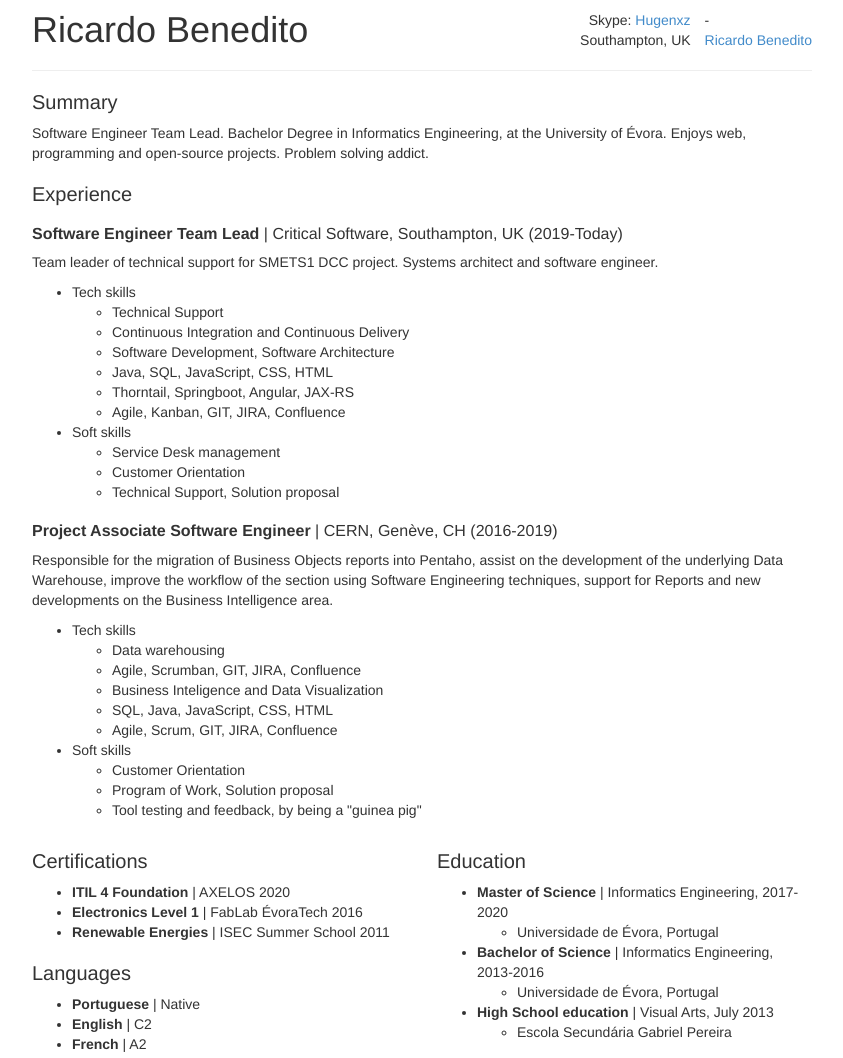
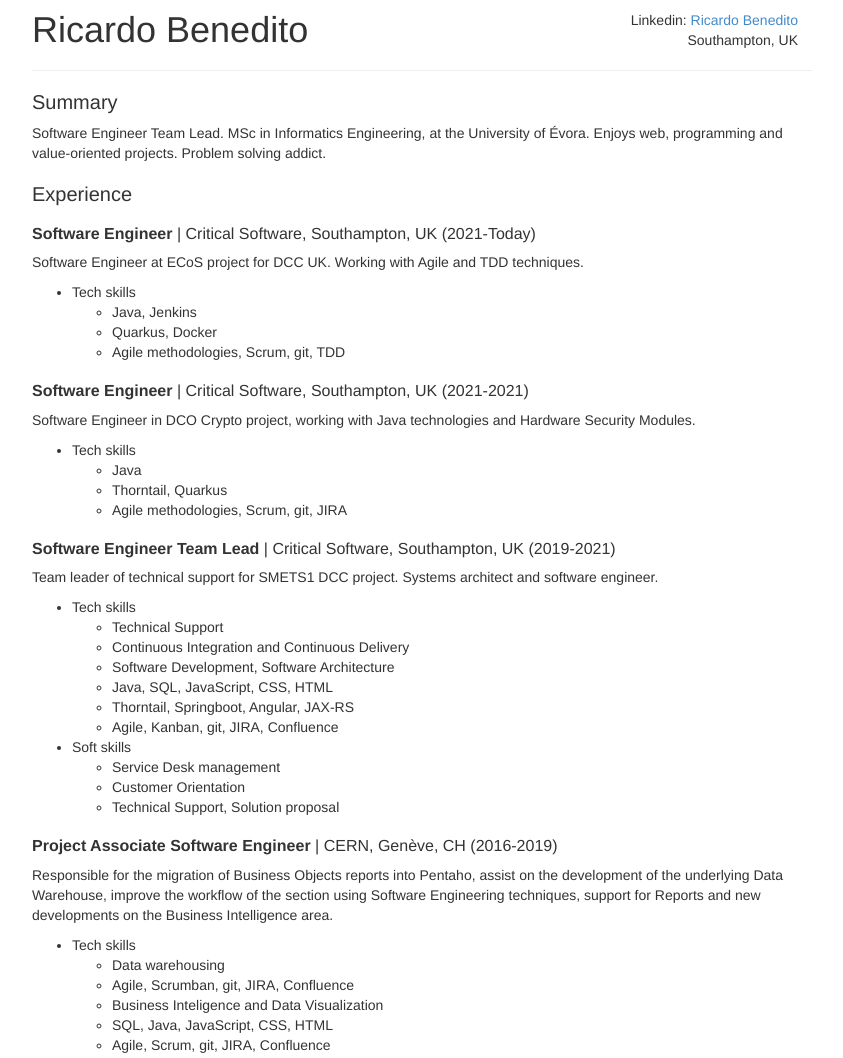
Before and after one commit to Beni10PT/Beni10PT.github.io, a plain HTML site: page index.html in a window 1280 px wide. Shown: the top 1058 px of the page, without its empty margins (218-1061 px from the left). Drawn offline with Linux system fonts and the light colour scheme.

Commit message:
Update index.html

```diff
--- a/index.html
+++ b/index.html
@@ -87,8 +87,7 @@
 
   <div class="masthead">
     <div class="pull-right">
-      <p class="pull-left text-right" style="padding-right:1em;">Skype: <a href="skype:Hugenxz?call">Hugenxz</a><br>Southampton, UK</p>
-      <p class="pull-right">-<br><a href="https://www.linkedin.com/in/ricardo-benedito-50376595/">Ricardo Benedito</a></p>
+      <p class="pull-right text-right" style="padding-right:1em;">Linkedin: <a href="www.linkedin.com/in/ricardo-benedito">Ricardo Benedito</a><br>Southampton, UK</p>
     </div>
     <h1 class="muted">Ricardo Benedito</h1>
   </div>
@@ -96,11 +95,37 @@
   <hr>
 
   <h2>Summary</h2>
-  <p>Software Engineer Team Lead. Bachelor Degree in Informatics Engineering, at the University of Évora. Enjoys web, programming and open-source projects. Problem solving addict.</p>
+  <p>Software Engineer Team Lead. MSc in Informatics Engineering, at the University of Évora. Enjoys web, programming and value-oriented projects. Problem solving addict.</p>
 
   <h2>Experience</h2>
 
-  <h3><strong>Software Engineer Team Lead</strong> | Critical Software, Southampton, UK (2019-Today)</h3>
+  <h3><strong>Software Engineer</strong> | Critical Software, Southampton, UK (2021-Today)</h3>
+  <p>Software Engineer at ECoS project for DCC UK. Working with Agile and TDD techniques.
+</p>
+  <ul>
+    <li>Tech skills
+      <ul>
+        <li>Java, Jenkins</li>
+        <li>Quarkus, Docker</li>
+        <li>Agile methodologies, Scrum, git, TDD</li>
+      </ul>
+    </li>
+  </ul>
+
+  <h3><strong>Software Engineer</strong> | Critical Software, Southampton, UK (2021-2021)</h3>
+  <p>Software Engineer in DCO Crypto project, working with Java technologies and Hardware Security Modules.
+</p>
+  <ul>
+    <li>Tech skills
+      <ul>
+        <li>Java</li>
+        <li>Thorntail, Quarkus</li>
+        <li>Agile methodologies, Scrum, git, JIRA</li>
+      </ul>
+    </li>
+  </ul>
+
+  <h3><strong>Software Engineer Team Lead</strong> | Critical Software, Southampton, UK (2019-2021)</h3>
   <p>Team leader of technical support for SMETS1 DCC project. Systems architect and software engineer.
 </p>
   <ul>
@@ -111,7 +136,7 @@
         <li>Software Development, Software Architecture</li>
         <li>Java, SQL, JavaScript, CSS, HTML</li>
         <li>Thorntail, Springboot, Angular, JAX-RS</li>
-        <li>Agile, Kanban, GIT, JIRA, Confluence</li>
+        <li>Agile, Kanban, git, JIRA, Confluence</li>
       </ul>
     </li>
     <li>Soft skills
@@ -129,10 +154,10 @@
     <li>Tech skills
       <ul>
         <li>Data warehousing</li>
-        <li>Agile, Scrumban, GIT, JIRA, Confluence</li>
+        <li>Agile, Scrumban, git, JIRA, Confluence</li>
         <li>Business Inteligence and Data Visualization</li>
         <li>SQL, Java, JavaScript, CSS, HTML</li>
-        <li>Agile, Scrum, GIT, JIRA, Confluence</li>
+        <li>Agile, Scrum, git, JIRA, Confluence</li>
       </ul>
     </li>
     <li>Soft skills
```
